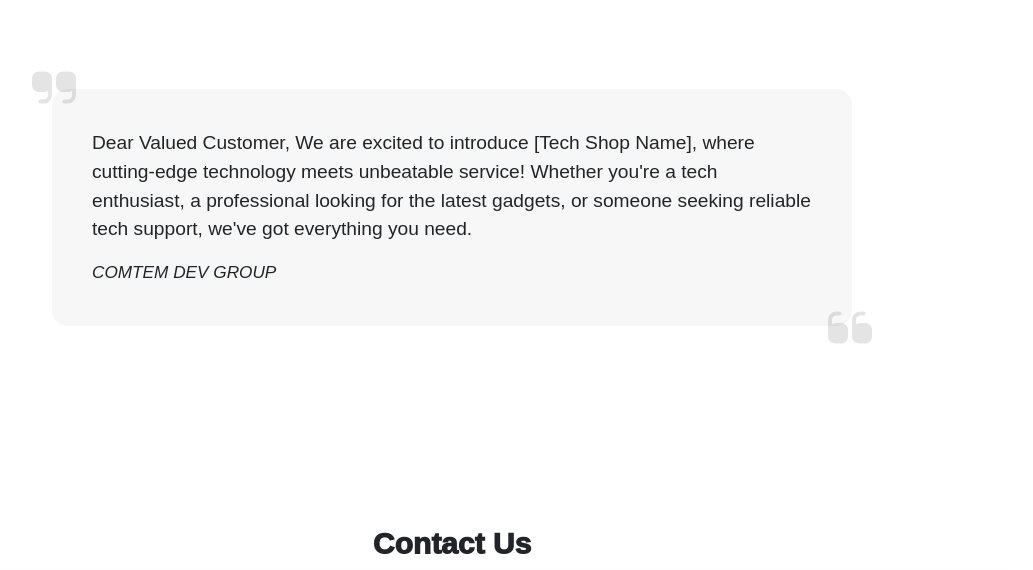
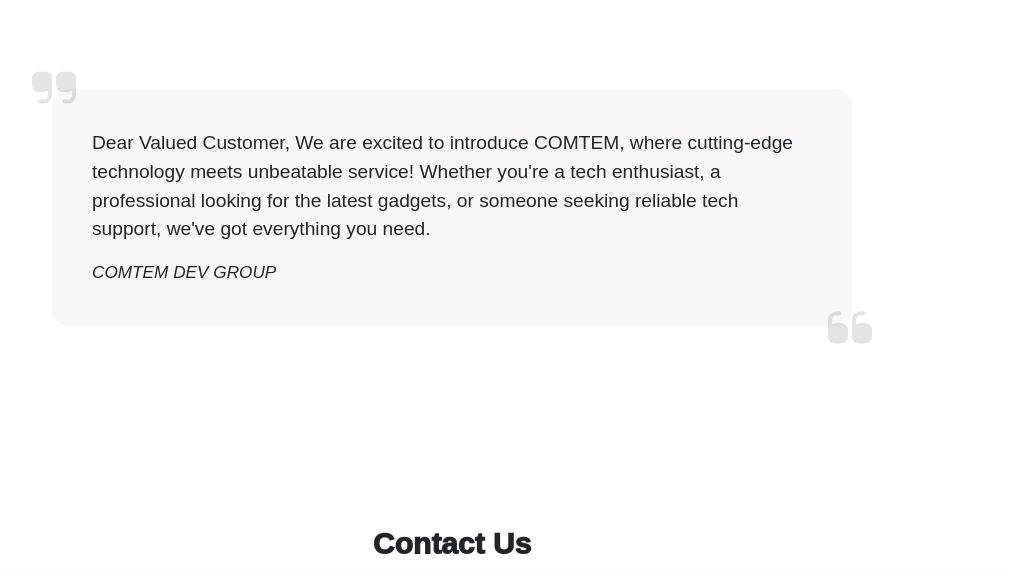
Before and after one commit to daniilsonufrijuks/COMTEM-WEB, a plain HTML site: page src/html/contacts/contacts.html in a window 1280 px wide. Shown: the part 1360-1930 px from the top of the page, without its empty margins (188-1221 px from the left). Drawn offline with Linux system fonts and the light colour scheme.

Commit message:
text about

```diff
--- a/src/html/contacts/contacts.html
+++ b/src/html/contacts/contacts.html
@@ -200,7 +200,7 @@
  <div class="parent-container">
     <blockquote class="responsive-quote">
       <p>Dear Valued Customer,
-        We are excited to introduce [Tech Shop Name], where cutting-edge
+        We are excited to introduce COMTEM, where cutting-edge
         technology meets unbeatable service! Whether you're a tech enthusiast,
         a professional looking for the latest gadgets, or someone seeking reliable tech support,
         we've got everything you need.</p> <cite> COMTEM DEV GROUP</cite>
```
Also changed, not shown: src/html/discounts/discounts.html (+1 -1 lines), src/html/home/index.html (+1 -1 lines).
